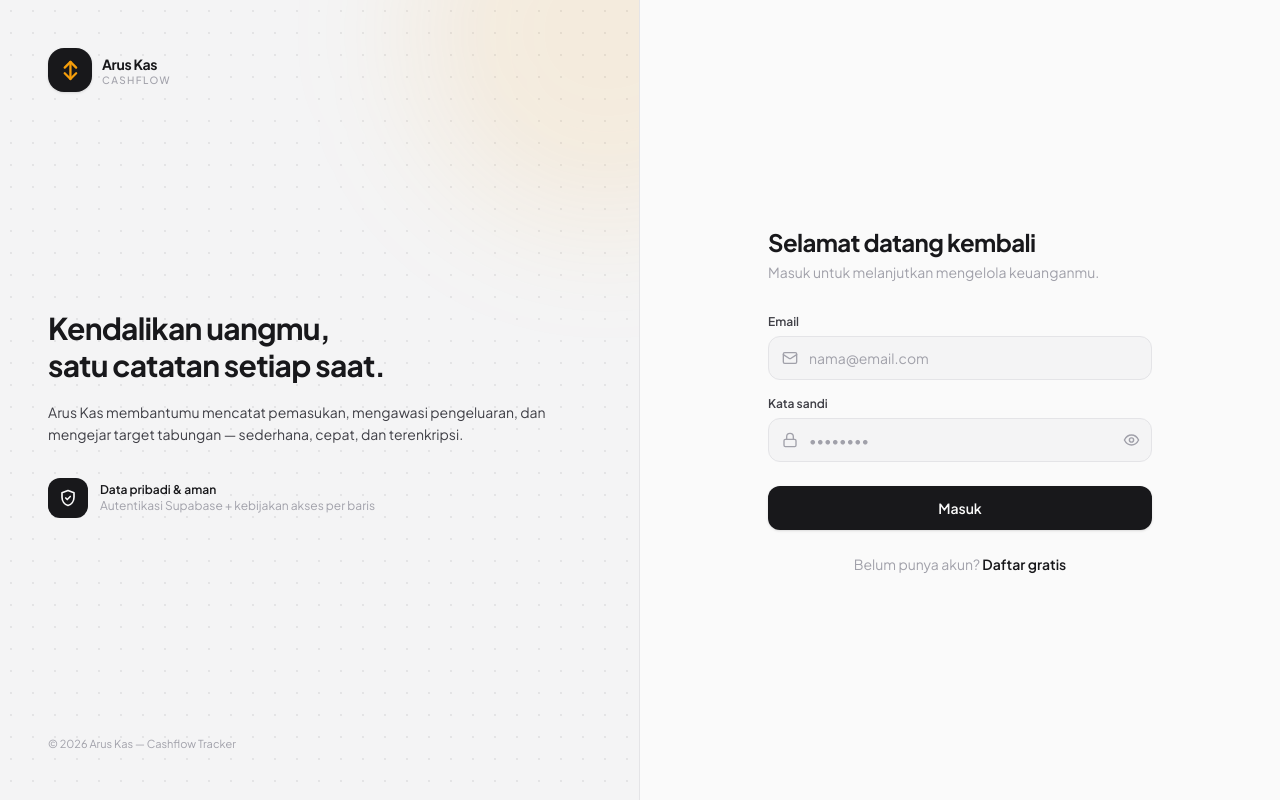
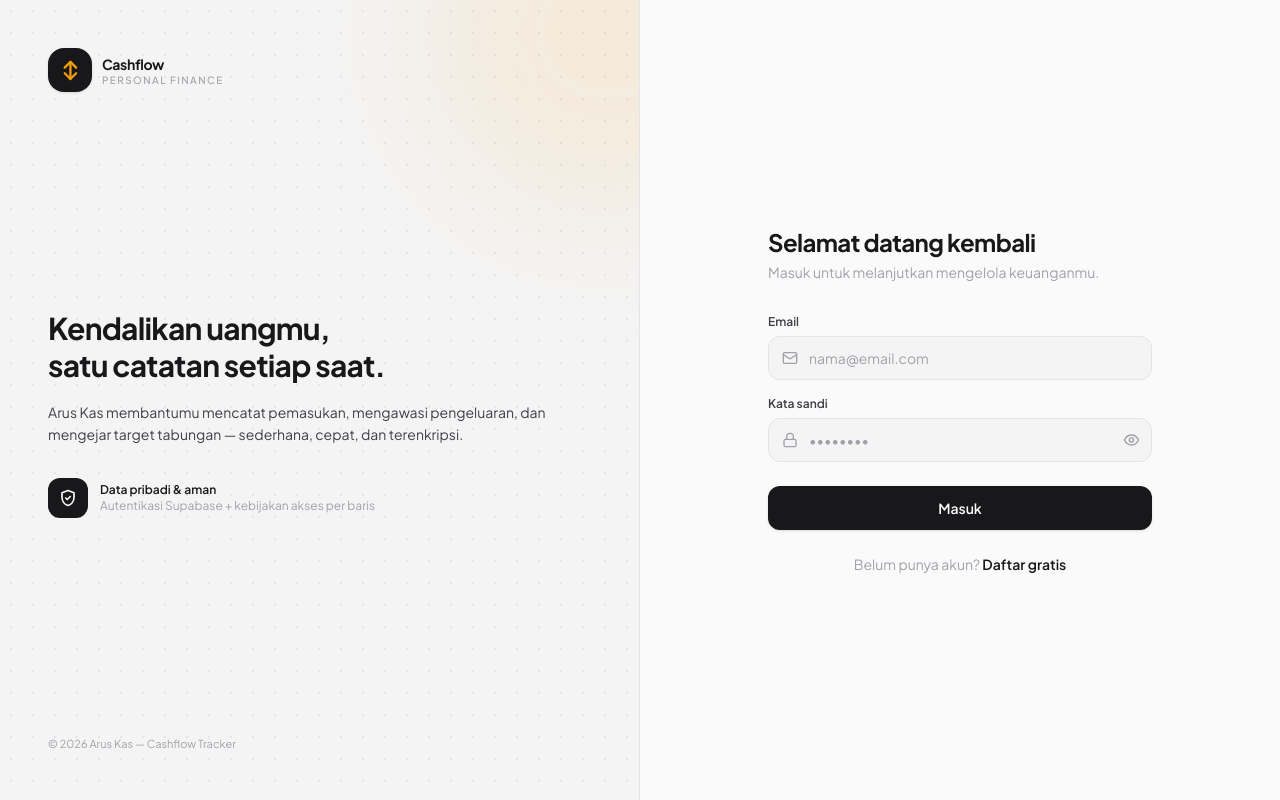
Before and after one commit to RikijVerse/cashflow-tracker, a React (Vite) app: page /login in a window 1280 px wide. Built offline with nearby package versions, Linux system fonts and the light colour scheme; no server answers.

Commit message:
feat: ganti brand ke Cashflow dengan subtitle Personal Finance

```diff
--- a/src/components/Logo.tsx
+++ b/src/components/Logo.tsx
@@ -38,9 +38,9 @@ export function Logo({ size = 40, showWordmark = true, className = '' }: LogoPro
       <LogoMark size={size} />
       {showWordmark && (
         <div className="leading-tight">
-          <p className="text-sm font-bold tracking-tight text-ink">Arus Kas</p>
+          <p className="text-sm font-bold tracking-tight text-ink">Cashflow</p>
           <p className="text-[10px] font-medium uppercase tracking-[0.14em] text-ink-mute">
-            Cashflow
+            Personal Finance
           </p>
         </div>
       )}
--- a/src/components/layout/Sidebar.tsx
+++ b/src/components/layout/Sidebar.tsx
@@ -63,9 +63,9 @@ export function Sidebar({ collapsed, onToggleCollapse }: SidebarProps) {
         <LogoMark size={38} />
         {!collapsed && (
           <div className="leading-tight">
-            <p className="text-sm font-bold tracking-tight text-ink">Arus Kas</p>
+            <p className="text-sm font-bold tracking-tight text-ink">Cashflow</p>
             <p className="text-[10px] font-medium uppercase tracking-[0.14em] text-ink-mute">
-              Cashflow
+              Personal Finance
             </p>
           </div>
         )}
```
